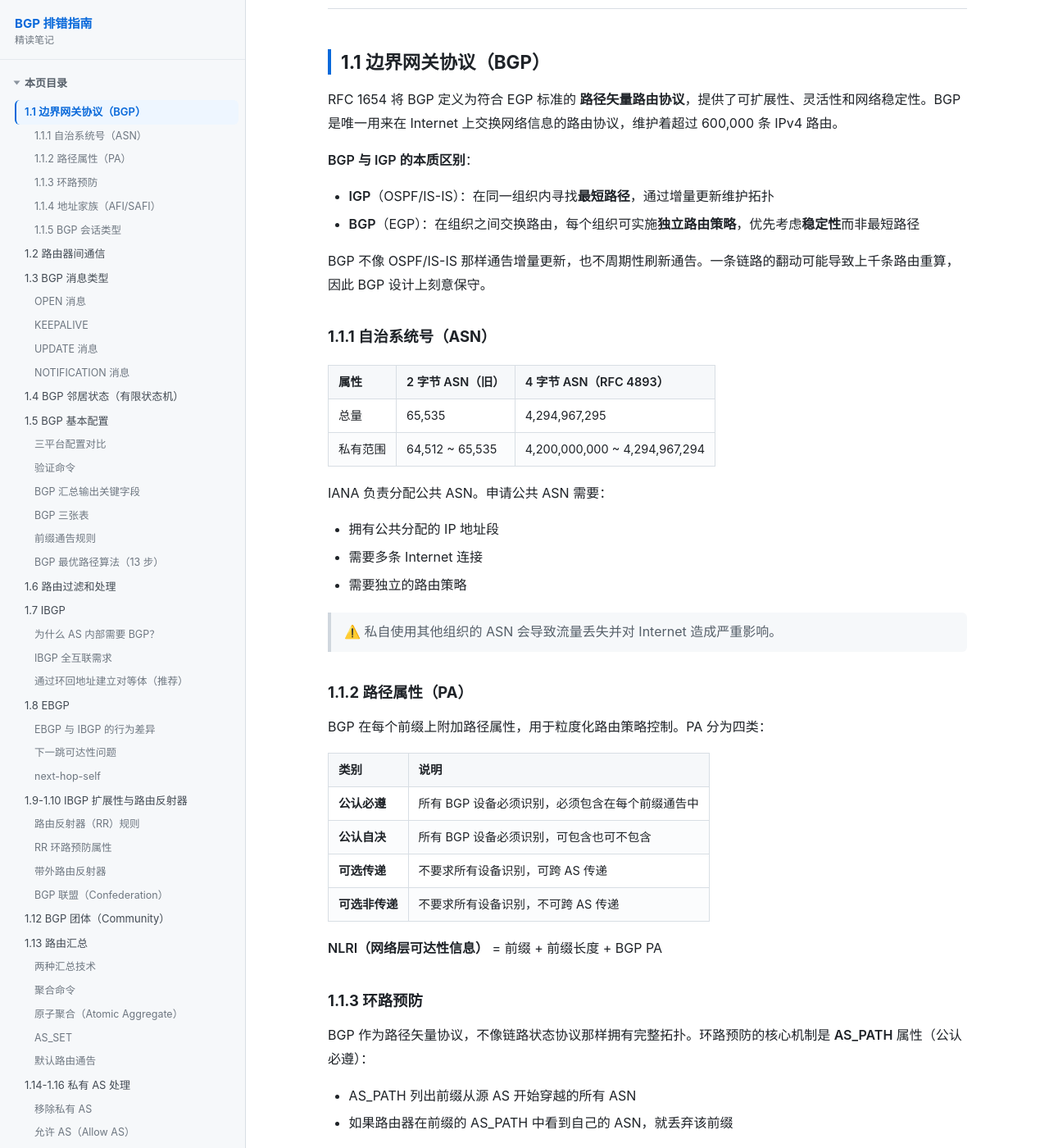
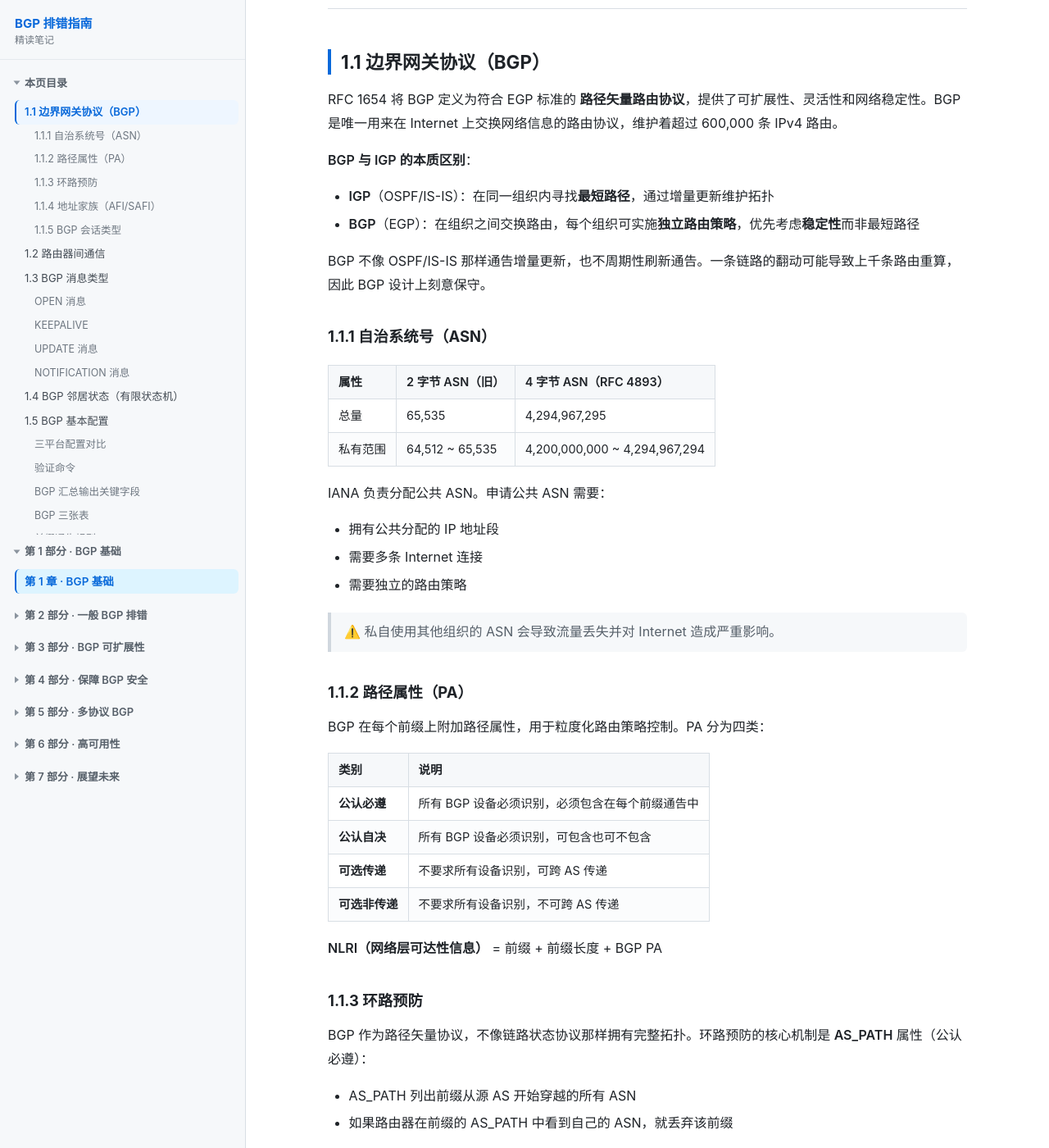
Before and after one commit to huyushao521/bgp-book-notes, a Jekyll site: the page built from chapters/chapter-01-bgp-fundamentals.md, in a window 1280 px wide and 1400 px high, scrolled down 215 px. Shown: the whole window at 82% size. Built offline with Jekyll 4.4.1, drawn with Linux system fonts in a browser that asks for light colours; our own code applies the rules of GitHub Pages for plain Markdown files.

```diff
--- a/_layouts/default.html
+++ b/_layouts/default.html
@@ -125,10 +124,6 @@
     if (g) g.remove();
   }
 
-  /* 用 H1 作为页面标题 */
-  var h1 = content ? content.querySelector('h1') : null;
-  if (h1) document.title = h1.textContent.trim() + ' · ' + siteTitle;
-
   /* 页面内目录滚动高亮 */
   if (heads.length) {
     var links = tocList.querySelectorAll('a');
--- a/assets/css/site.css
+++ b/assets/css/site.css
@@ -112,6 +112,13 @@ body {
 }
 
 /* 本页目录 */
+.toc {
+  max-height: 38vh;
+  overflow-y: auto;
+  scrollbar-width: thin;
+}
+.toc::-webkit-scrollbar { width: 6px; }
+.toc::-webkit-scrollbar-thumb { background: #d0d7de; border-radius: 3px; }
 .toc li a { font-size: 13px; color: #424a53; }
 .toc li.lvl3 a { padding-left: 22px; font-size: 12.5px; color: #6e7781; }
 .toc li a.active { background: #eef6ff; color: #0969da; font-weight: 600; }
```
Also changed, not shown: other parts of _layouts/default.html (+0 -1 lines).
